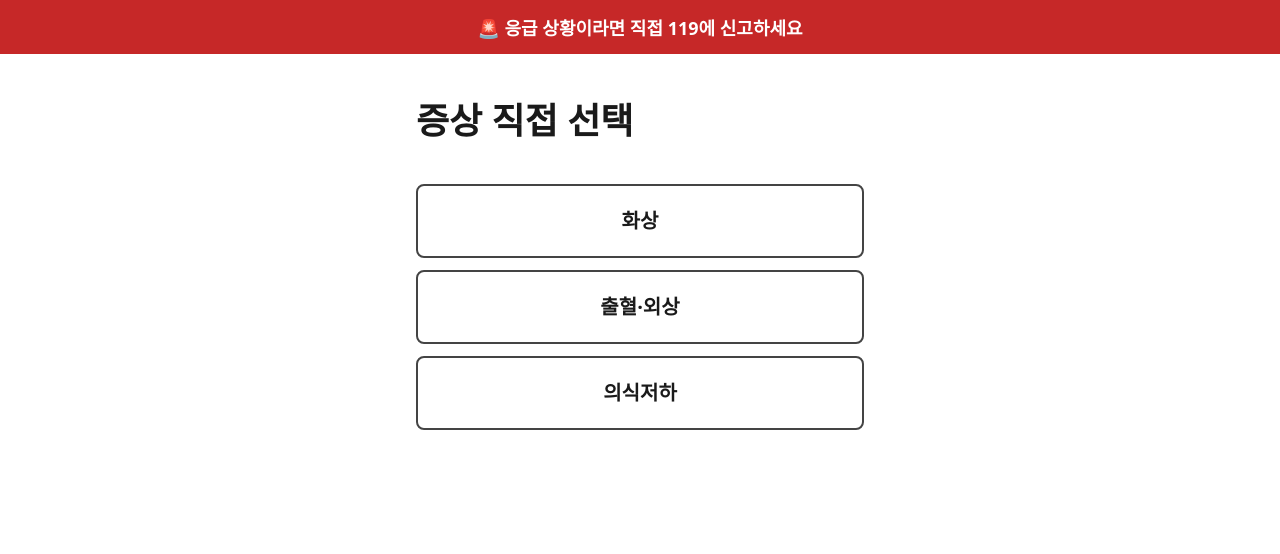
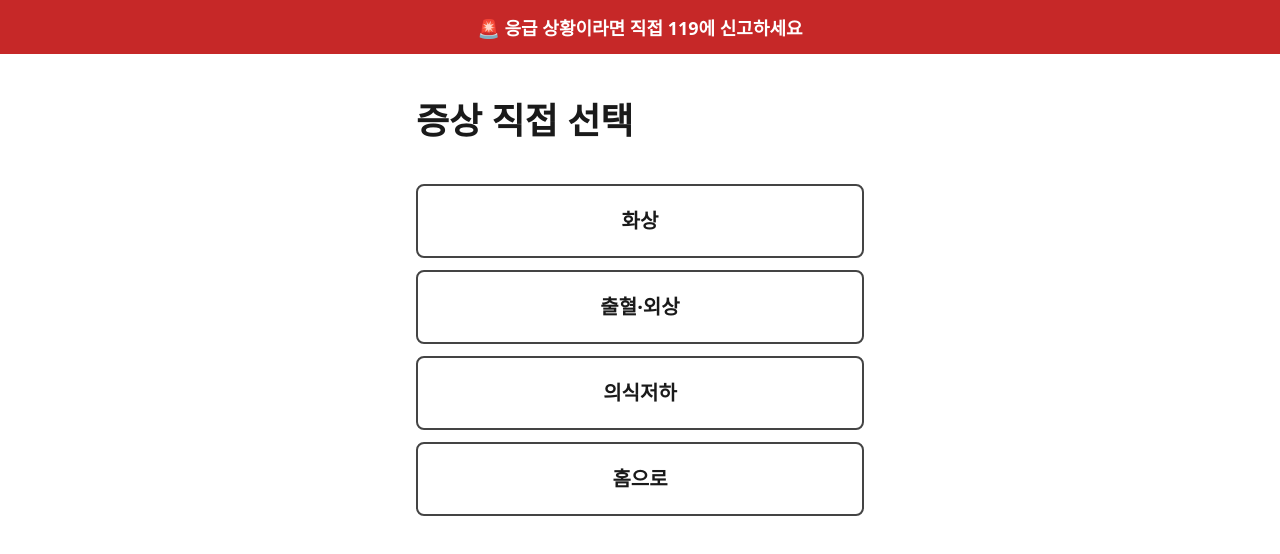
Before and after one commit to soldesk7/gyeot, a React (Vite) app in the folder front/: page /guide in a window 1280 px wide. Shown: the top 554 px of the page. Built offline with nearby package versions, Linux system fonts and the light colour scheme; no server answers.

Commit message:
F4-#57 이슈 수정본

```diff
--- a/front/public/mock/guides/list.json
+++ b/front/public/mock/guides/list.json
@@ -1,17 +1,14 @@
 [
     {
         "category": "burn",
-        "title": "화상",
-        "summary": "화상 응급처치 안내"
+        "title": "화상"
     },
     {
         "category": "bleeding",
-        "title": "출혈·외상",
-        "summary": "출혈 및 외상 응급처치 안내"
+        "title": "출혈·외상"
     },
     {
         "category": "unconscious",
-        "title": "의식저하",
-        "summary": "의식저하 응급처치 안내"
+        "title": "의식저하"
     }
 ]
--- a/front/src/App.jsx
+++ b/front/src/App.jsx
@@ -51,7 +51,7 @@ export default function App() {
           <Routes>
             <Route path="/" element={<HomePage />} />                      {/* 화면 A — 홈 */}
             <Route path="/result" element={<ResultPage />} />              {/* 화면 B — 사진 인식 */}
-            <Route path="/guide" element={<CategoryPicker />} />                {/* 화면 C — 증상 선택 */}
+            <Route path="/guide" element={<CategoryPicker />} />           {/* 화면 C — 증상 선택 */}
             <Route path="/guide/:category" element={<GuidePage />} />      {/* 화면 C — 개별 가이드 (:category는 변수) */}
             <Route path="/map" element={<HospitalMapPage />} />            {/* 화면 D — 응급실 지도 */}
             <Route path="/notice" element={<NoticePage />} />              {/* 화면 E — 이용 안내 */}
--- a/front/src/components/CategoryPicker.jsx
+++ b/front/src/components/CategoryPicker.jsx
@@ -40,6 +40,10 @@ export default function CategoryPicker() {
                     {category.title}
                 </Link>
             ))}
+
+            <Link className="action" to="/">
+                홈으로
+            </Link>
         </main>
     );
 }
```
